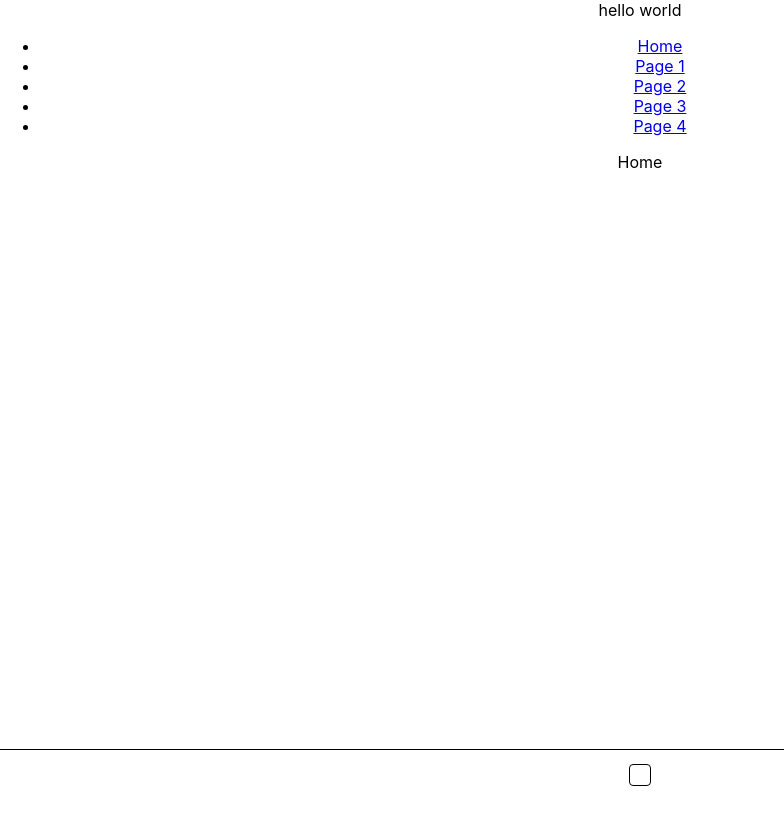
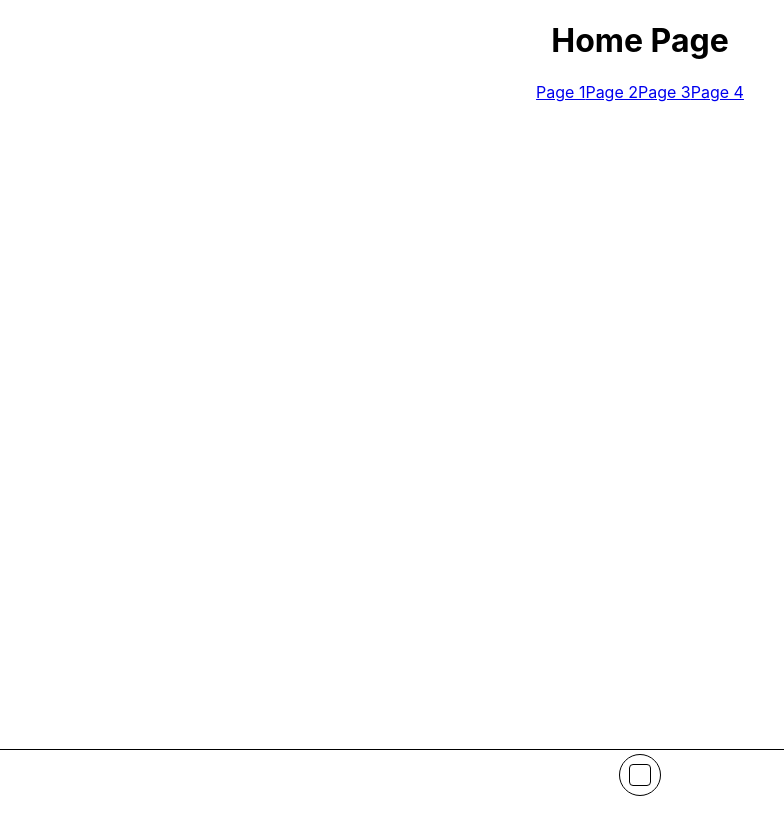
Before and after one commit to Antoinefol/apple-clone, a React (Create React App) app: page / in a window 1280 px wide. Shown: the top 834 px of the page, without its empty margins (0-784 px from the left). Built offline with nearby package versions, Linux system fonts and the light colour scheme; the HTML template or start-up script is replaced by a standard one.

Commit message:
Page system working

```diff
--- a/src/App.css
+++ b/src/App.css
@@ -16,6 +16,7 @@
 
 .HomeButton > .link {
   border-radius: 50%;
+  border: 1px solid black;
   height: 40px;
   width: 40px;
   display: flex;
--- a/src/App.js
+++ b/src/App.js
@@ -1,5 +1,10 @@
 import "./App.css";
-import { BrowserRouter, Route, Switch, Link } from "react-router-dom";
+import {
+  BrowserRouter as Router,
+  Routes,
+  Route,
+  Navigate,
+} from "react-router-dom";
 import { Home } from "./components/Home.jsx";
 import { Assistance } from "./components/Assistance.jsx";
 import { Store } from "./components/Store.jsx";
@@ -9,38 +14,16 @@ import { Profile } from "./components/Profile.jsx";
 function App() {
   return (
     <div className="App">
-      hello world
-      <BrowserRouter>
-        <div>
-          <nav>
-            <ul>
-              <li>
-                <Link to="/">Home</Link>
-              </li>
-              <li>
-                <Link to="/Store">Page 1</Link>
-              </li>
-              <li>
-                <Link to="/Assistance">Page 2</Link>
-              </li>
-              <li>
-                <Link to="/Blog">Page 3</Link>
-              </li>
-              <li>
-                <Link to="/page4">Page 4</Link>
-              </li>
-            </ul>
-          </nav>
-
-          <Switch>
-            <Route exact path="/" component={Home} />
-            <Route path="/Store" component={Store} />
-            <Route path="/Assistance" component={Assistance} />
-            <Route path="/Blog" component={Blog} />
-            <Route path="/Profile" component={Profile} />
-          </Switch>
-        </div>
-      </BrowserRouter>
+      <Router>
+        <Routes>
+          <Route path="/" element={<Home />} />
+          <Route path="/Store" element={<Store />} />
+          <Route path="/Blog" element={<Blog />} />
+          <Route path="/Assistance" element={<Assistance />} />
+          <Route path="/Profile" element={<Profile />} />
+          <Route path="*" element={<Navigate to="/" />} />
+        </Routes>
+      </Router>
     </div>
   );
 }
--- a/src/components/Assistance.jsx
+++ b/src/components/Assistance.jsx
@@ -1,10 +1,12 @@
 import React from "react";
-
+import { HomeButton } from "./HomeButton"
 
 export function Assistance() {
     return (
-      <div className="App">
-       Assistance
-      </div>
+      <div>
+      <h1>Page 3</h1>
+      <p>This is page 3.</p>
+      <HomeButton/>
+    </div>
     );
   }
--- a/src/components/Blog.jsx
+++ b/src/components/Blog.jsx
@@ -1,10 +1,11 @@
 import React from "react";
-
-
+import { HomeButton } from "./HomeButton"
 export function Blog() {
     return (
-      <div className="App">
-        Blog
-      </div>
+      <div>
+      <h1>Page 2</h1>
+      <p>This is page 2.</p>
+      <HomeButton/>
+    </div>
     );
   }
--- a/src/components/Home.jsx
+++ b/src/components/Home.jsx
@@ -1,11 +1,29 @@
 import React from "react";
-import { HomeButton } from "./HomeButton";
+import {
+  Link
+} from "react-router-dom";
+import { HomeButton } from "./HomeButton"
 
 export function Home() {
     return (
       <div className="App">
-        Home
-        <HomeButton />
+
+    <div>
+      <h1>Home Page</h1>
+      <nav>
+
+            <Link to="/Store">Page 1</Link>
+
+
+            <Link to="/Blog">Page 2</Link>
+
+            <Link to="/Assistance">Page 3</Link>
+
+            <Link to="/Profile">Page 4</Link>
+
+      </nav>
+    </div>
+    <HomeButton/>
       </div>
     );
   }
--- a/src/components/HomeButton.jsx
+++ b/src/components/HomeButton.jsx
@@ -5,7 +5,7 @@ import { Link } from 'react-router-dom';
 export function HomeButton(){
     return(
         <div className="HomeButton">
-            <Link className="link"to="./components/Home.jsx"><div className="square"></div></Link>
+            <Link className="link"to="/"><div className="square"></div></Link>
         </div>
     )
 }
--- a/src/components/Profile.jsx
+++ b/src/components/Profile.jsx
@@ -1,10 +1,12 @@
 import React from "react";
-
+import { HomeButton } from "./HomeButton"
 
 export function Profile() {
     return (
-      <div className="App">
-       Profile
-      </div>
+      <div>
+      <h1>Page 4</h1>
+      <p>This is page 4.</p>
+      <HomeButton/>
+    </div>
     );
   }
--- a/src/components/Store.jsx
+++ b/src/components/Store.jsx
@@ -1,10 +1,13 @@
 import React from "react";
 
+import { HomeButton } from "./HomeButton"
 
 export function Store() {
     return (
-      <div className="App">
-        Store
-      </div>
+      <div>
+      <h1>Page 1</h1>
+      <p>This is page 1.</p>
+      <HomeButton/>
+    </div>
     );
   }
--- a/src/index.css
+++ b/src/index.css
@@ -1,13 +1,8 @@
 body {
   margin: 0;
-  font-family: -apple-system, BlinkMacSystemFont, 'Segoe UI', 'Roboto', 'Oxygen',
-    'Ubuntu', 'Cantarell', 'Fira Sans', 'Droid Sans', 'Helvetica Neue',
+  font-family: -apple-system, BlinkMacSystemFont, "Segoe UI", "Roboto", "Oxygen",
+    "Ubuntu", "Cantarell", "Fira Sans", "Droid Sans", "Helvetica Neue",
     sans-serif;
   -webkit-font-smoothing: antialiased;
   -moz-osx-font-smoothing: grayscale;
 }
-
-code {
-  font-family: source-code-pro, Menlo, Monaco, Consolas, 'Courier New',
-    monospace;
-}
```
Also changed, not shown: 1 other file (tests, documents, lock files or other folders).
